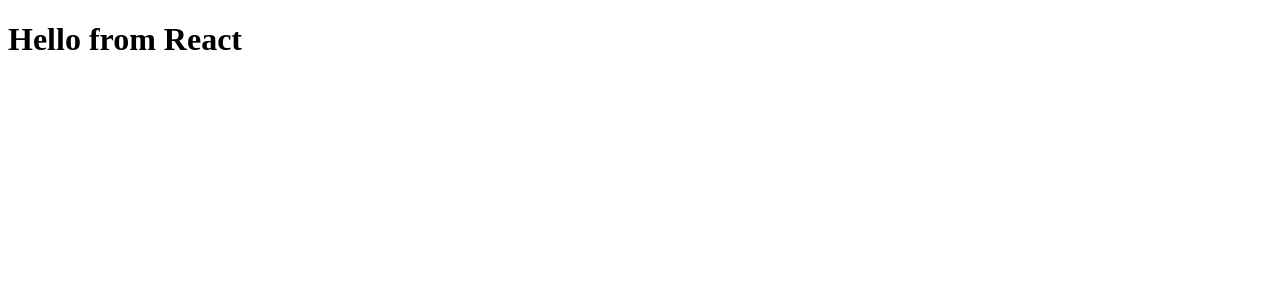
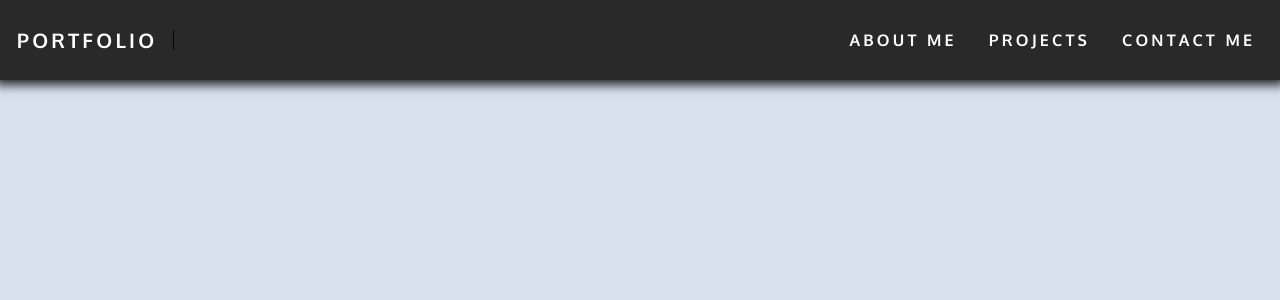
Before and after one commit to DarionRichards/react-project-portfolio, a React (Create React App) app: page / in a window 1280 px wide. Shown: the top 300 px of the page. Built offline with nearby package versions, Linux system fonts and the light colour scheme.

Commit message:
Created Header and Styles
- Imported bootstrap for basic navigation bar with links

```diff
--- a/public/index.html
+++ b/public/index.html
@@ -15,6 +15,12 @@
       user's mobile device or desktop. See https://developers.google.com/web/fundamentals/web-app-manifest/
     -->
 		<link rel="manifest" href="%PUBLIC_URL%/manifest.json" />
+		<link
+			href="https://cdn.jsdelivr.net/npm/bootstrap@5.1.3/dist/css/bootstrap.min.css"
+			rel="stylesheet"
+			integrity="sha384-1BmE4kWBq78iYhFldvKuhfTAU6auU8tT94WrHftjDbrCEXSU1oBoqyl2QvZ6jIW3"
+			crossorigin="anonymous"
+		/>
 		<!--
       Notice the use of %PUBLIC_URL% in the tags above.
       It will be replaced with the URL of the `public` folder during the build.
@@ -39,5 +45,10 @@
       To begin the development, run `npm start` or `yarn start`.
       To create a production bundle, use `npm run build` or `yarn build`.
     -->
+		<script
+			src="https://cdn.jsdelivr.net/npm/bootstrap@5.1.3/dist/js/bootstrap.min.js"
+			integrity="sha384-QJHtvGhmr9XOIpI6YVutG+2QOK9T+ZnN4kzFN1RtK3zEFEIsxhlmWl5/YESvpZ13"
+			crossorigin="anonymous"
+		></script>
 	</body>
 </html>
--- a/src/App.js
+++ b/src/App.js
@@ -1,7 +1,13 @@
+import Header from "./components/Header";
+import "./reset.css";
 import "./styles.css";
 
 function App() {
-	return <h1>Hello from React</h1>;
+	return (
+		<>
+			<Header />
+		</>
+	);
 }
 
 export default App;
--- /dev/null
+++ b/src/components/Header/Header.css
@@ -0,0 +1,70 @@
+/* Navigation Styles */
+
+.navbar {
+	padding: 1.5rem 0.3rem;
+	box-shadow: 0px 0 10px 5px;
+	letter-spacing: 0.2rem;
+	font-weight: 700;
+}
+
+.navbar-collapse {
+	flex-grow: unset;
+}
+
+.nav-background {
+	background: var(--clr-navigation-bar);
+}
+
+.nav-border-top {
+	border-top: 1px solid black;
+}
+
+.nav-border-right {
+	padding: unset;
+	border: unset;
+}
+
+.container-fluid {
+	gap: 1rem;
+}
+
+.navbar-brand {
+	margin-right: unset;
+}
+
+.navbar-nav {
+	padding-top: 1rem;
+	gap: 1rem;
+}
+
+.nav-item {
+	text-align: center;
+}
+
+.nav-link:hover {
+	color: var(--clr-hover) !important;
+}
+
+@media all and (min-width: 991px) {
+	/* General Styles */
+	i {
+		font-size: 40px;
+	}
+	.heading h1 {
+		font-size: 35px;
+	}
+	.nav-border-top {
+		border-top: unset;
+	}
+	/* Navigation Bar Styling */
+	.container-fluid {
+		gap: 0.5rem;
+	}
+	.nav-border-right {
+		padding-right: 1rem;
+		border-right: 1px solid black;
+	}
+	.navbar-nav {
+		padding: unset;
+	}
+}
--- /dev/null
+++ b/src/components/Header/index.js
@@ -0,0 +1,62 @@
+import "./Header.css";
+
+const Header = () => {
+	return (
+		<header>
+			<nav class="navbar navbar-expand-lg nav-background navbar-dark">
+				<div class="container-fluid">
+					<a class="navbar-brand nav-border-right text-white" href="/">
+						PORTFOLIO
+					</a>
+					<button
+						class="navbar-toggler"
+						type="button"
+						data-bs-toggle="collapse"
+						data-bs-target="#navbarSupportedContent"
+						aria-controls="navbarSupportedContent"
+						aria-expanded="false"
+						aria-label="Toggle navigation"
+					>
+						<span class="navbar-toggler-icon"></span>
+					</button>
+					<div
+						class="collapse navbar-collapse nav-border-top"
+						id="navbarSupportedContent"
+					>
+						<ul class="navbar-nav me-auto mb-2 mb-lg-0">
+							<li class="nav-item">
+								<a
+									class="nav-link active text-white"
+									aria-current="page"
+									href="about-me"
+								>
+									ABOUT ME
+								</a>
+							</li>
+							<li class="nav-item">
+								<a
+									class="nav-link active text-white"
+									aria-current="page"
+									href="project"
+								>
+									PROJECTS
+								</a>
+							</li>
+							<li class="nav-item">
+								<a
+									class="nav-link active text-white"
+									aria-current="page"
+									href="contact-me"
+								>
+									CONTACT ME
+								</a>
+							</li>
+						</ul>
+					</div>
+				</div>
+			</nav>
+		</header>
+	);
+};
+
+export default Header;
--- /dev/null
+++ b/src/reset.css
@@ -0,0 +1,56 @@
+* {
+	margin: 0;
+	padding: 0;
+	box-sizing: border-box;
+}
+
+html {
+	height: 100%;
+}
+
+body {
+	min-height: 100%;
+	line-height: 1;
+	font-family: sans-serif;
+}
+
+h1,
+h2,
+h3,
+h4,
+h5,
+h6 {
+	font-size: 100%;
+}
+
+input,
+select,
+option,
+optgroup,
+textarea,
+button,
+pre,
+code {
+	font-size: 100%;
+	font-family: inherit;
+}
+
+ol,
+ul {
+	list-style: none;
+}
+
+a {
+	color: unset;
+	text-decoration: none;
+}
+
+a:hover {
+	color: unset;
+}
+
+/* Bootstrap Reset */
+
+.container {
+	margin: unset !important;
+}
--- a/src/styles.css
+++ b/src/styles.css
@@ -0,0 +1,101 @@
+@import url("https://fonts.googleapis.com/css2?family=Oxygen:wght@300;400;700&display=swap");
+
+/* Colour Scheme Variables */
+
+:root {
+	--clr-navigation-bar: #292929;
+	--clr-navigation-btn: #edf2f4;
+	--clr-background: #dae1ee;
+	--clr-projects-background: #e0fbfc;
+	--clr-skills-background: #ff6b6b;
+	--clr-border: #aeb5c0;
+	--clr-button: #2b2d42;
+	--clr-button-hover: #5a5d76;
+	--clr-hover: #98c1d9;
+	--clr-footer: #292929;
+}
+
+/* General styles for web page */
+
+body {
+	font-family: "Oxygen", sans-serif;
+	background: var(--clr-background);
+}
+
+h1 {
+	font-size: 25px;
+	font-weight: 700 !important;
+	padding-bottom: 1rem;
+	border-bottom: 3px solid var(--clr-border);
+	margin-bottom: unset;
+}
+
+h2 {
+	font-size: 25px;
+	font-weight: 700 !important;
+}
+
+h3 {
+	font-size: 20px;
+	font-weight: 600 !important;
+}
+
+h4 {
+	font-size: 15px;
+	font-weight: 400 !important;
+}
+
+h5 {
+	font-size: 15px;
+	font-weight: 300 !important;
+}
+
+h6 {
+	color: grey;
+	font-size: 15px;
+	font-weight: 300 !important;
+}
+
+p {
+	font-size: 20px;
+}
+
+i,
+.profile-card-links img {
+	font-size: 30px;
+	margin-right: 1rem;
+	transition: all 0.2s ease-in-out;
+}
+
+i:hover,
+.profile-card-links img:hover {
+	transform: scale(1.5);
+}
+
+.heading {
+	width: 100%;
+	letter-spacing: 2px;
+	margin-bottom: 2rem;
+}
+
+.wrapper {
+	width: 100%;
+	height: 100%;
+	padding: 2rem;
+}
+
+.border-top {
+	border-top: 1px solid black !important;
+}
+
+.start {
+	text-align: start;
+}
+
+.centre {
+	text-align: center;
+}
+
+.end {
+	text-align: end;
+}
```
Lines whose indentation alone changed are shown as unchanged.
